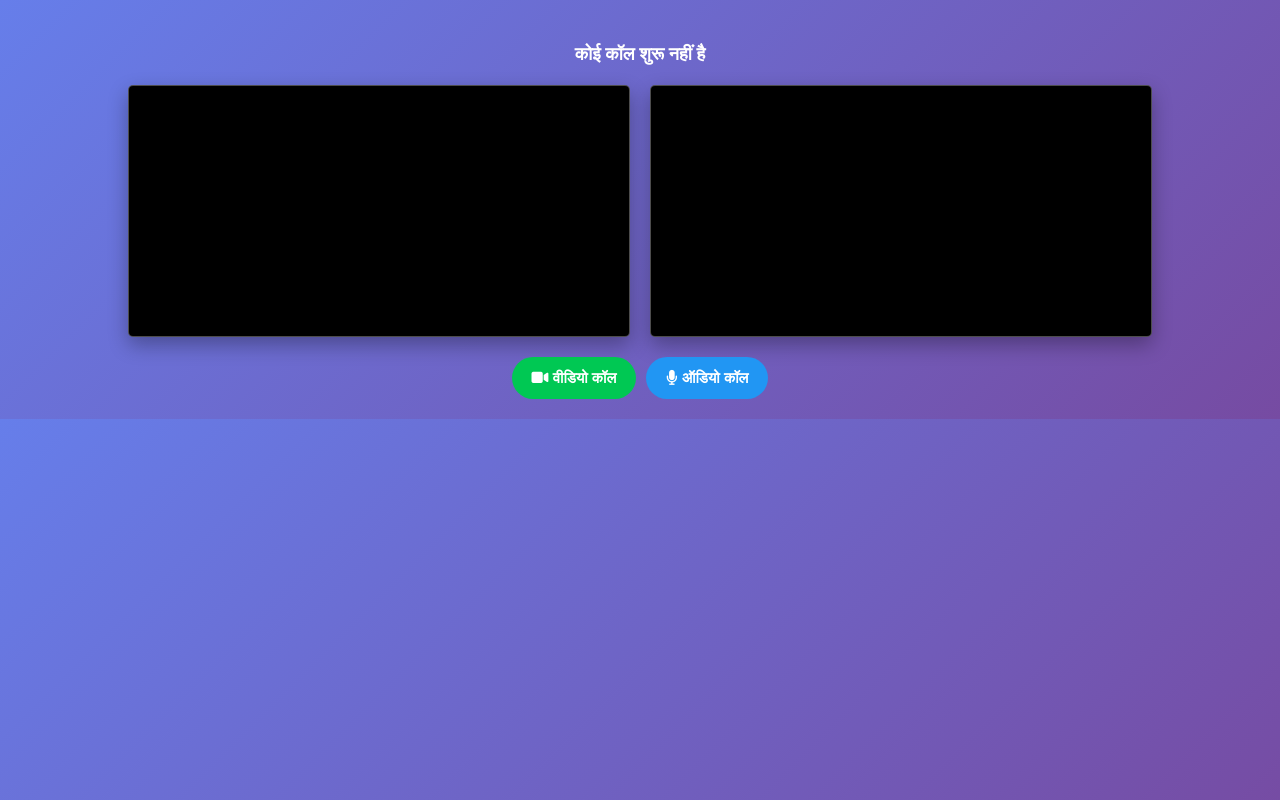
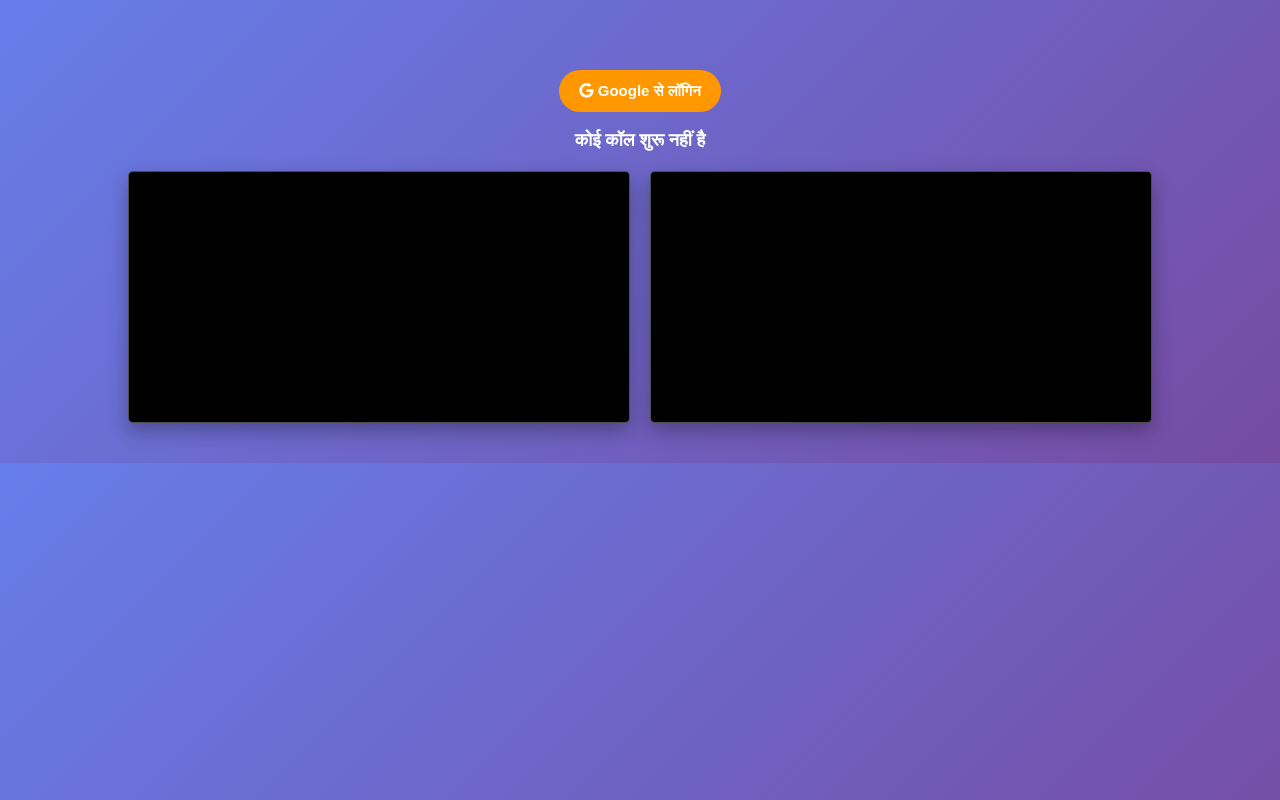
Before and after one commit to lnmuofficialdarbhanga-pixel/mera-sukun, a website: page public/index.html in a window 1280 px wide. Drawn offline with nearby package versions, Linux system fonts and the light colour scheme; no server answers.

Commit message:
Update index.html

```diff
--- a/public/index.html
+++ b/public/index.html
@@ -23,7 +23,7 @@
       box-shadow: 0 8px 20px rgba(0,0,0,0.3);
       background: black;
     }
-    .controls { display: flex; flex-wrap: wrap; justify-content: center; gap: 10px; }
+    .controls { display: none; flex-wrap: wrap; justify-content: center; gap: 10px; }
     button {
       padding: 12px 20px; font-size: 15px; border: none;
       border-radius: 25px; cursor: pointer; transition: 0.3s;
@@ -34,10 +34,20 @@
     #audio-call-btn { background: #2196F3; color: white; }
     #end-btn { background: #f44336; color: white; display: none; }
     .extra { background: #333; color: white; display: none; }
+    #login-section { margin-top: 50px; }
+    #login-btn { background: #ff9800; color: white; }
+    #logout-btn { background: #e91e63; color: white; display: none; margin-top: 15px; }
+    #user-info { margin-top: 15px; font-size: 16px; font-weight: bold; }
   </style>
 </head>
 <body>
   <h1></h1>
+  <div id="login-section">
+    <button id="login-btn"><i class="fab fa-google"></i> Google से लॉगिन</button>
+    <div id="user-info"></div>
+    <button id="logout-btn">🚪 लॉगआउट</button>
+  </div>
+
   <div class="status" id="call-status">कोई कॉल शुरू नहीं है</div>
 
   <div class="video-container">
@@ -46,12 +56,8 @@
   </div>
 
   <div class="controls">
-    <button id="video-call-btn">
-  <i class="fas fa-video"></i> वीडियो कॉल
-</button>
-    <button id="audio-call-btn">
-  <i class="fas fa-microphone"></i> ऑडियो कॉल
-</button>
+    <button id="video-call-btn"><i class="fas fa-video"></i> वीडियो कॉल</button>
+    <button id="audio-call-btn"><i class="fas fa-microphone"></i> ऑडियो कॉल</button>
     <button id="end-btn">कॉल समाप्त करें</button>
     <!-- Extra Controls -->
     <button id="mute-btn" class="extra">🔇 म्यूट</button>
@@ -60,6 +66,59 @@
     <button id="speaker-btn" class="extra">🔊 स्पीकर</button>
   </div>
 
+  <!-- Firebase SDK -->
+  <script src="https://www.gstatic.com/firebasejs/8.10.1/firebase-app.js"></script>
+  <script src="https://www.gstatic.com/firebasejs/8.10.1/firebase-auth.js"></script>
+  <script>
+    const firebaseConfig = {
+      apiKey: "AIzaSyCacx1JD4PoNCwLvyQBvzY2SisKMTAs7Yo",
+      authDomain: "mera-sukun.firebaseapp.com",
+      databaseURL: "https://mera-sukun-default-rtdb.firebaseio.com",
+      projectId: "mera-sukun",
+      storageBucket: "mera-sukun.firebasestorage.app",
+      messagingSenderId: "900921074457",
+      appId: "1:900921074457:web:41af1ae2c3b1f09631db88"
+    };
+    firebase.initializeApp(firebaseConfig);
+    const auth = firebase.auth();
+
+    const allowedUsers = {
+      "kumarikiransah2001@gmail.com": true,
+      "prakashkumarraushan1@gmail.com": true
+    };
+
+    const loginBtn = document.getElementById("login-btn");
+    const logoutBtn = document.getElementById("logout-btn");
+    const userInfo = document.getElementById("user-info");
+    const controls = document.querySelector(".controls");
+
+    loginBtn.onclick = () => {
+      const provider = new firebase.auth.GoogleAuthProvider();
+      auth.signInWithPopup(provider).catch(err => alert(err.message));
+    };
+
+    logoutBtn.onclick = () => auth.signOut();
+
+    auth.onAuthStateChanged(user => {
+      if (user && allowedUsers[user.email]) {
+        userInfo.innerHTML = "✔ लॉगिन: " + user.email;
+        loginBtn.style.display = "none";
+        logoutBtn.style.display = "inline-block";
+        controls.style.display = "flex"; // कॉल बटन दिखें
+      } else {
+        userInfo.innerHTML = "";
+        loginBtn.style.display = "inline-block";
+        logoutBtn.style.display = "none";
+        controls.style.display = "none";
+        if (user) {
+          alert("❌ यह Gmail अलाउड नहीं है!");
+          auth.signOut();
+        }
+      }
+    });
+  </script>
+
+  <!-- Socket.io & Calling Script -->
   <script src="/socket.io/socket.io.js"></script>
   <script>
     const localVideo = document.getElementById('local-video');
@@ -69,7 +128,6 @@
     const endBtn = document.getElementById('end-btn');
     const callStatus = document.getElementById('call-status');
 
-    // extra buttons
     const muteBtn = document.getElementById('mute-btn');
     const videoToggleBtn = document.getElementById('video-toggle-btn');
     const cameraSwitchBtn = document.getElementById('camera-switch-btn');
@@ -89,7 +147,6 @@
     audioCallBtn.addEventListener('click', () => startCall({ video: false, audio: true }));
     endBtn.addEventListener('click', endCall);
 
-    // ✅ Mute toggle
     muteBtn.onclick = () => {
       if (localStream) {
         isMuted = !isMuted;
@@ -98,7 +155,6 @@
       }
     };
 
-    // ✅ Video toggle
     videoToggleBtn.onclick = () => {
       if (localStream) {
         videoEnabled = !videoEnabled;
@@ -107,7 +163,6 @@
       }
     };
 
-    // ✅ Camera switch
     cameraSwitchBtn.onclick = async () => {
       if (!localStream) return;
       usingFront = !usingFront;
@@ -116,16 +171,13 @@
         audio: true
       });
       const newVideoTrack = newStream.getVideoTracks()[0];
-
       const sender = peerConnection.getSenders().find(s => s.track.kind === "video");
       sender.replaceTrack(newVideoTrack);
-
       localStream.getTracks().forEach(track => track.stop());
       localStream = newStream;
       localVideo.srcObject = localStream;
     };
 
-    // ✅ Speaker toggle (mobile browsers में limited support)
     speakerBtn.onclick = () => {
       speakerOn = !speakerOn;
       remoteVideo.muted = !speakerOn;
@@ -196,7 +248,6 @@
       socket.emit('call-ended');
     }
 
-    // ✅ Incoming offer
     socket.on('offer', async (offer) => {
       const isReady = confirm('📞 एक कॉल आ रही है। क्या आप उत्तर देना चाहते हैं?');
       if (isReady) {
```
